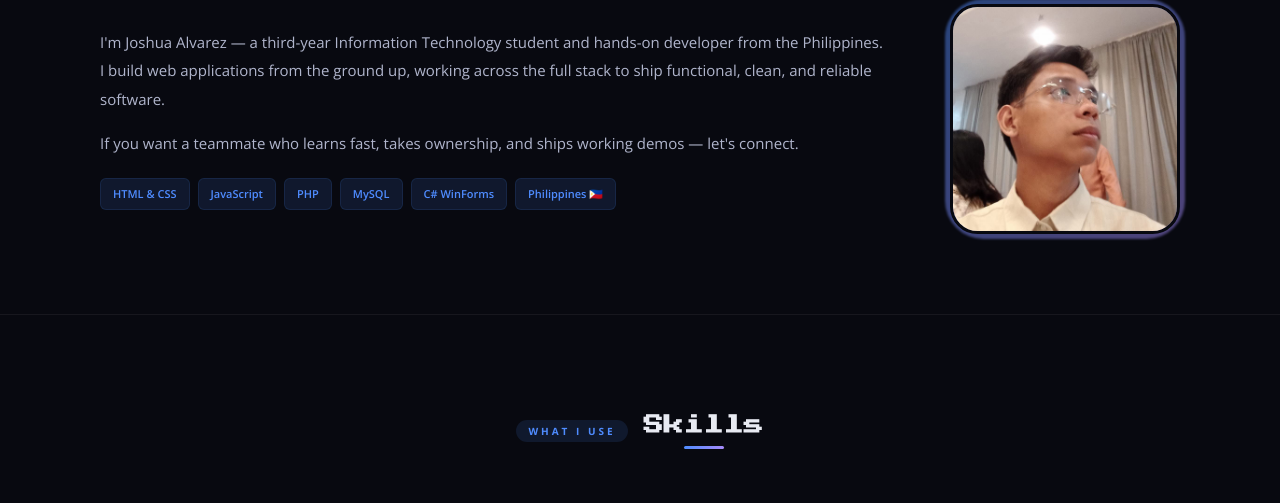
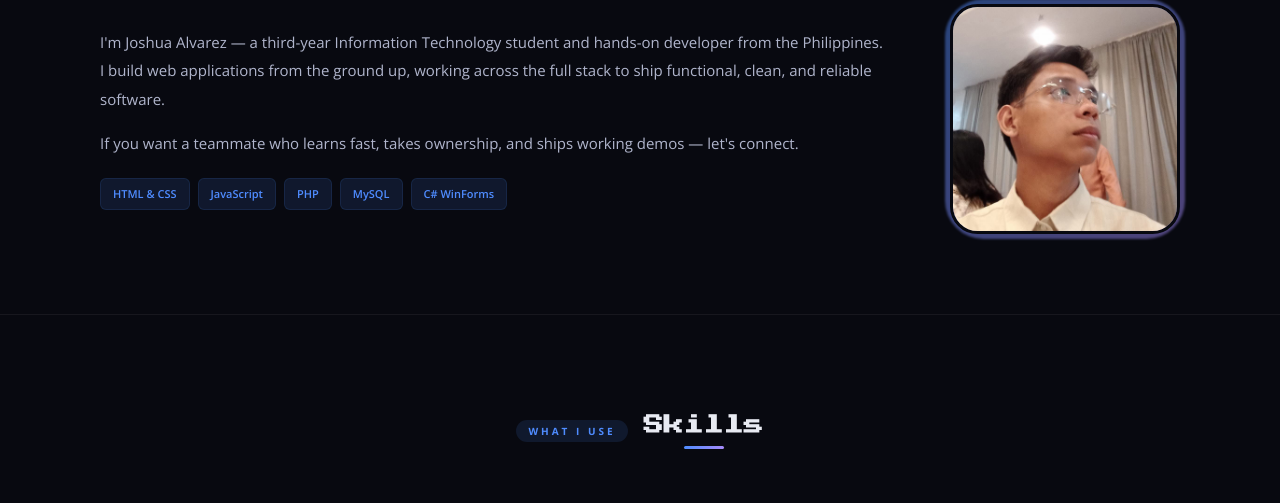
Before and after one commit to devstygian/portfolio, a website: page index.html in a window 1280 px wide. Shown: the part 987-1490 px from the top of the page. Drawn offline with nearby package versions, Linux system fonts and the light colour scheme; files whose address does not match are found by name.

Commit message:
refactor: remove span

```diff
--- a/index.html
+++ b/index.html
@@ -97,7 +97,6 @@
                     <span class="about-tag">PHP</span>
                     <span class="about-tag">MySQL</span>
                     <span class="about-tag">C# WinForms</span>
-                    <span class="about-tag">Philippines 🇵🇭</span>
                 </div>
             </div>
             <div class="about-image">
```
